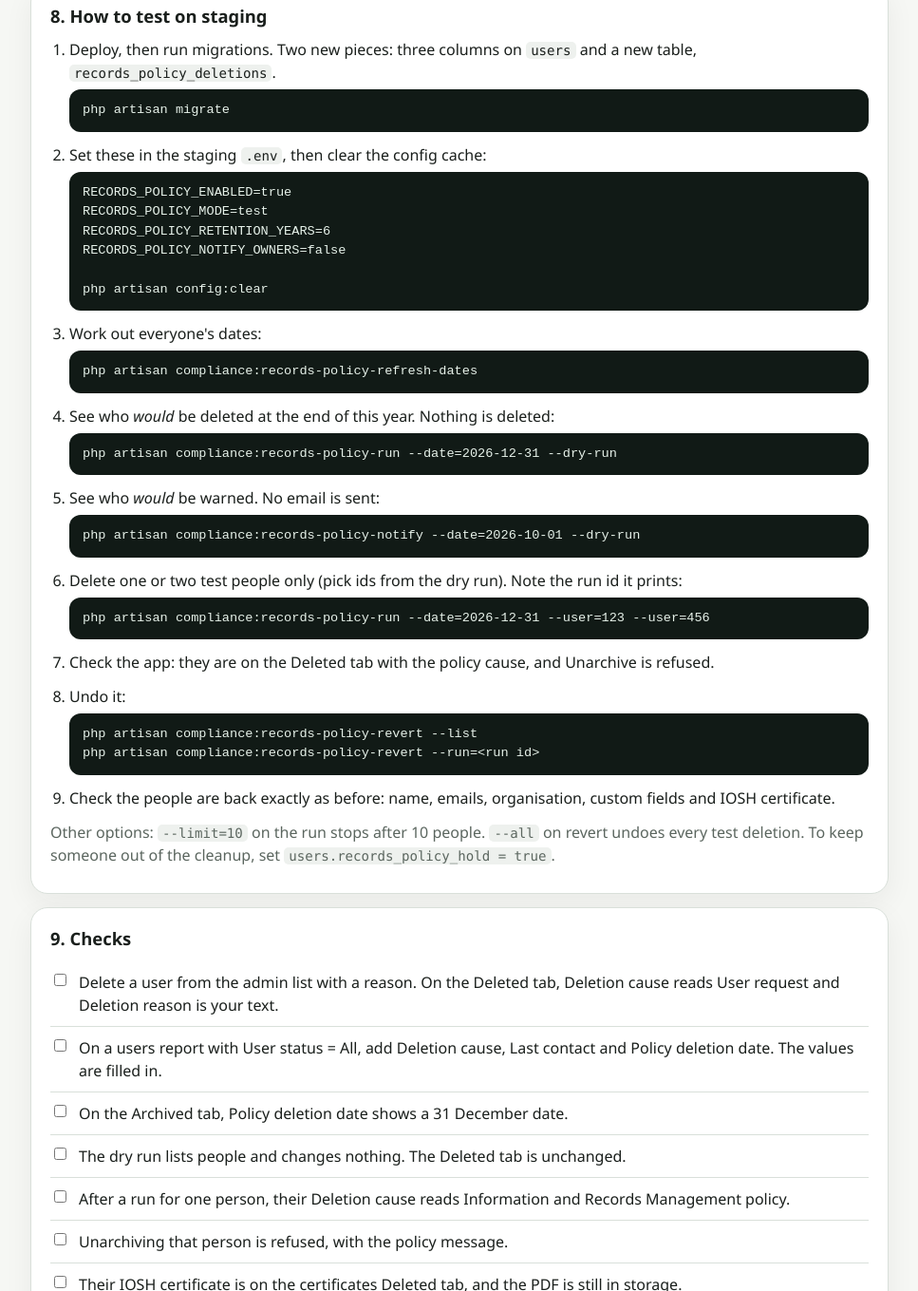
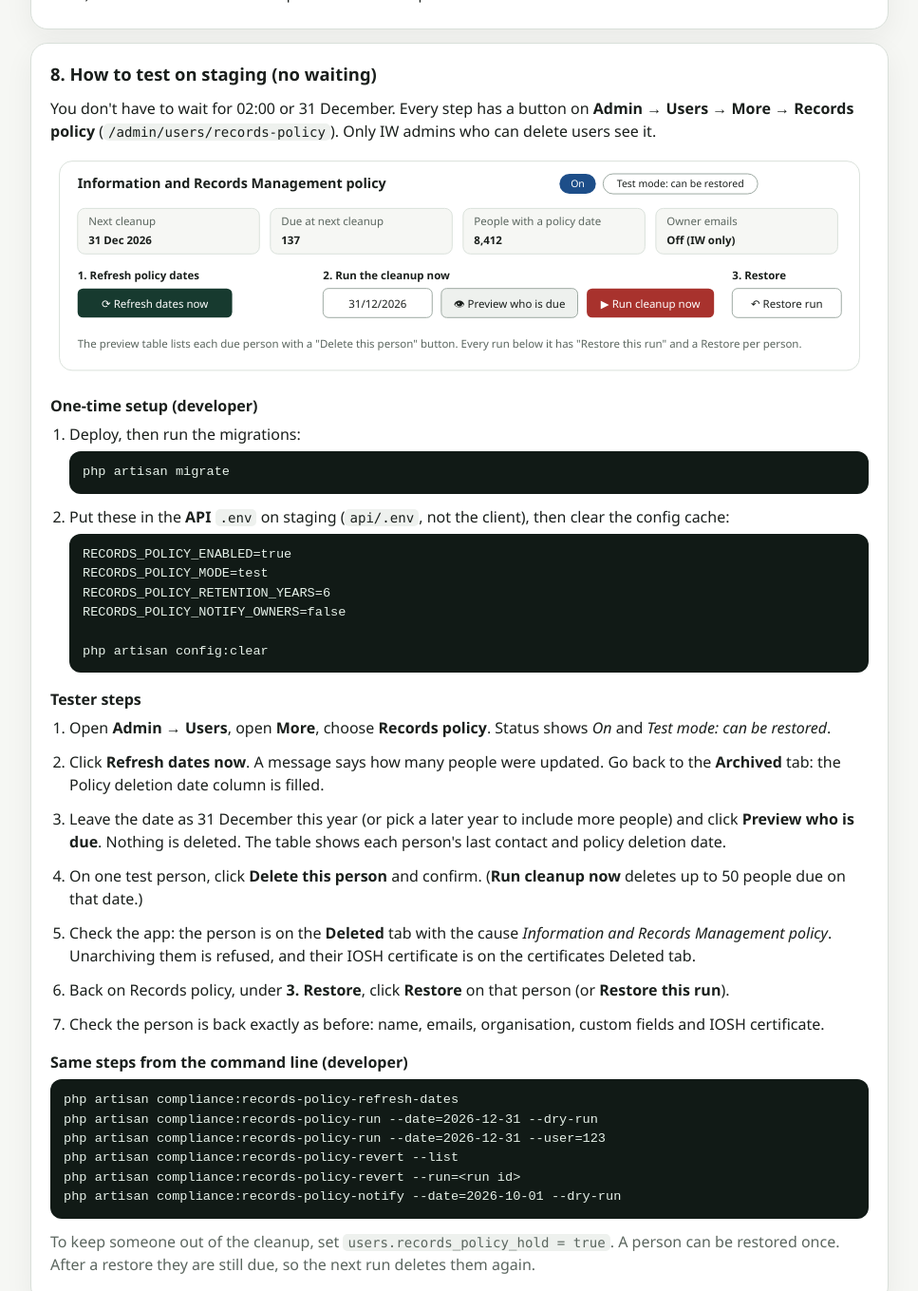
Before and after one commit to tjthouhid/archiving, a plain HTML site: page TEST-85-DELETION-CAUSE.html in a window 1280 px wide. Shown: the part 3572-4931 px from the top of the page at 95% size, without its empty margins (156-1123 px from the left). Drawn offline with Linux system fonts and the light colour scheme.

Commit message:
Add files via upload

```diff
--- a/TEST-85-DELETION-CAUSE.html
+++ b/TEST-85-DELETION-CAUSE.html
@@ -200,6 +200,7 @@
       <h2>7. Where it shows in the app</h2>
       <table>
         <tr><th>Place</th><th>What you see</th></tr>
+        <tr><td>Admin → Users → More → <strong>Records policy</strong></td><td>Status, and buttons to refresh dates, preview, run the cleanup now and restore. See section 8.</td></tr>
         <tr><td>Admin → Users → <strong>Archived</strong> tab</td><td>New column <strong>Policy deletion date</strong>. Hover: "Can be unarchived until this date".</td></tr>
         <tr><td>Admin → Users → <strong>Deleted</strong> tab</td><td><strong>Deletion cause</strong> reads User request or Information and Records Management policy. The deletion reason explains the policy deletion.</td></tr>
         <tr><td>Admin → Users → Archived → <strong>Unarchive</strong></td><td>For a person deleted by the policy: "Deleted under the Information and Records Management policy on {date}. This record cannot be unarchived."</td></tr>
@@ -210,32 +211,60 @@
     </section>
 
     <section class="card">
-      <h2>8. How to test on staging</h2>
+      <h2>8. How to test on staging (no waiting)</h2>
+      <p>You don't have to wait for 02:00 or 31 December. Every step has a button on <strong>Admin → Users → More → Records policy</strong> (<code>/admin/users/records-policy</code>). Only IW admins who can delete users see it.</p>
+      <svg viewBox="0 0 900 250" role="img" aria-label="Mock-up of the Records policy admin page with its three steps">
+        <rect x="10" y="10" width="880" height="230" rx="14" fill="#ffffff" stroke="#d9e0da"/>
+        <text x="30" y="40" font-size="15" font-weight="700" fill="#1a1f1c">Information and Records Management policy</text>
+        <rect x="560" y="24" width="40" height="22" rx="11" fill="#1d4e89"/><text x="580" y="39" font-size="11" fill="#fff" text-anchor="middle">On</text>
+        <rect x="608" y="24" width="170" height="22" rx="11" fill="#fff" stroke="#9aa79f"/><text x="693" y="39" font-size="11" fill="#1a1f1c" text-anchor="middle">Test mode: can be restored</text>
+        <g font-size="12">
+          <rect x="30" y="62" width="200" height="50" rx="8" fill="#f6f7f4" stroke="#d9e0da"/><text x="42" y="80" fill="#5b665f">Next cleanup</text><text x="42" y="101" font-weight="700" fill="#1a1f1c">31 Dec 2026</text>
+          <rect x="242" y="62" width="200" height="50" rx="8" fill="#f6f7f4" stroke="#d9e0da"/><text x="254" y="80" fill="#5b665f">Due at next cleanup</text><text x="254" y="101" font-weight="700" fill="#1a1f1c">137</text>
+          <rect x="454" y="62" width="200" height="50" rx="8" fill="#f6f7f4" stroke="#d9e0da"/><text x="466" y="80" fill="#5b665f">People with a policy date</text><text x="466" y="101" font-weight="700" fill="#1a1f1c">8,412</text>
+          <rect x="666" y="62" width="200" height="50" rx="8" fill="#f6f7f4" stroke="#d9e0da"/><text x="678" y="80" fill="#5b665f">Owner emails</text><text x="678" y="101" font-weight="700" fill="#1a1f1c">Off (IW only)</text>
+        </g>
+        <g font-size="12">
+          <text x="30" y="140" font-weight="700" fill="#1a1f1c">1. Refresh policy dates</text>
+          <rect x="30" y="150" width="170" height="32" rx="6" fill="#173a2f"/><text x="115" y="171" fill="#fff" text-anchor="middle">⟳  Refresh dates now</text>
+          <text x="300" y="140" font-weight="700" fill="#1a1f1c">2. Run the cleanup now</text>
+          <rect x="300" y="150" width="120" height="32" rx="6" fill="#fff" stroke="#9aa79f"/><text x="360" y="171" fill="#1a1f1c" text-anchor="middle">31/12/2026</text>
+          <rect x="430" y="150" width="150" height="32" rx="6" fill="#eef1ee" stroke="#9aa79f"/><text x="505" y="171" fill="#1a1f1c" text-anchor="middle">👁  Preview who is due</text>
+          <rect x="590" y="150" width="140" height="32" rx="6" fill="#a8322d"/><text x="660" y="171" fill="#fff" text-anchor="middle">▶  Run cleanup now</text>
+          <text x="750" y="140" font-weight="700" fill="#1a1f1c">3. Restore</text>
+          <rect x="750" y="150" width="120" height="32" rx="6" fill="#fff" stroke="#9aa79f"/><text x="810" y="171" fill="#1a1f1c" text-anchor="middle">↶  Restore run</text>
+        </g>
+        <text x="30" y="215" font-size="12" fill="#5b665f">The preview table lists each due person with a "Delete this person" button. Every run below it has "Restore this run" and a Restore per person.</text>
+      </svg>
+      <h3>One-time setup (developer)</h3>
       <ol class="steps">
-        <li>Deploy, then run migrations. Two new pieces: three columns on <code>users</code> and a new table, <code>records_policy_deletions</code>.
-          <pre>php artisan migrate</pre></li>
-        <li>Set these in the staging <code>.env</code>, then clear the config cache:
+        <li>Deploy, then run the migrations: <pre>php artisan migrate</pre></li>
+        <li>Put these in the <strong>API</strong> <code>.env</code> on staging (<code>api/.env</code>, not the client), then clear the config cache:
           <pre>RECORDS_POLICY_ENABLED=true
 RECORDS_POLICY_MODE=test
 RECORDS_POLICY_RETENTION_YEARS=6
 RECORDS_POLICY_NOTIFY_OWNERS=false
 
 php artisan config:clear</pre></li>
-        <li>Work out everyone's dates:
-          <pre>php artisan compliance:records-policy-refresh-dates</pre></li>
-        <li>See who <em>would</em> be deleted at the end of this year. Nothing is deleted:
-          <pre>php artisan compliance:records-policy-run --date=2026-12-31 --dry-run</pre></li>
-        <li>See who <em>would</em> be warned. No email is sent:
-          <pre>php artisan compliance:records-policy-notify --date=2026-10-01 --dry-run</pre></li>
-        <li>Delete one or two test people only (pick ids from the dry run). Note the run id it prints:
-          <pre>php artisan compliance:records-policy-run --date=2026-12-31 --user=123 --user=456</pre></li>
-        <li>Check the app: they are on the Deleted tab with the policy cause, and Unarchive is refused.</li>
-        <li>Undo it:
-          <pre>php artisan compliance:records-policy-revert --list
-php artisan compliance:records-policy-revert --run=&lt;run id&gt;</pre></li>
-        <li>Check the people are back exactly as before: name, emails, organisation, custom fields and IOSH certificate.</li>
       </ol>
-      <p class="muted">Other options: <code>--limit=10</code> on the run stops after 10 people. <code>--all</code> on revert undoes every test deletion. To keep someone out of the cleanup, set <code>users.records_policy_hold = true</code>.</p>
+      <h3>Tester steps</h3>
+      <ol class="steps">
+        <li>Open <strong>Admin → Users</strong>, open <strong>More</strong>, choose <strong>Records policy</strong>. Status shows <em>On</em> and <em>Test mode: can be restored</em>.</li>
+        <li>Click <strong>Refresh dates now</strong>. A message says how many people were updated. Go back to the <strong>Archived</strong> tab: the Policy deletion date column is filled.</li>
+        <li>Leave the date as 31 December this year (or pick a later year to include more people) and click <strong>Preview who is due</strong>. Nothing is deleted. The table shows each person's last contact and policy deletion date.</li>
+        <li>On one test person, click <strong>Delete this person</strong> and confirm. (<strong>Run cleanup now</strong> deletes up to 50 people due on that date.)</li>
+        <li>Check the app: the person is on the <strong>Deleted</strong> tab with the cause <em>Information and Records Management policy</em>. Unarchiving them is refused, and their IOSH certificate is on the certificates Deleted tab.</li>
+        <li>Back on Records policy, under <strong>3. Restore</strong>, click <strong>Restore</strong> on that person (or <strong>Restore this run</strong>).</li>
+        <li>Check the person is back exactly as before: name, emails, organisation, custom fields and IOSH certificate.</li>
+      </ol>
+      <h3>Same steps from the command line (developer)</h3>
+      <pre>php artisan compliance:records-policy-refresh-dates
+php artisan compliance:records-policy-run --date=2026-12-31 --dry-run
+php artisan compliance:records-policy-run --date=2026-12-31 --user=123
+php artisan compliance:records-policy-revert --list
+php artisan compliance:records-policy-revert --run=&lt;run id&gt;
+php artisan compliance:records-policy-notify --date=2026-10-01 --dry-run</pre>
+      <p class="muted">To keep someone out of the cleanup, set <code>users.records_policy_hold = true</code>. A person can be restored once. After a restore they are still due, so the next run deletes them again.</p>
     </section>
 
     <section class="card">
@@ -243,13 +272,17 @@ php artisan compliance:records-policy-revert --run=&lt;run id&gt;</pre></li>
       <label class="check"><input type="checkbox" data-id="cause" /> Delete a user from the admin list with a reason. On the Deleted tab, Deletion cause reads User request and Deletion reason is your text.</label>
       <label class="check"><input type="checkbox" data-id="report" /> On a users report with User status = All, add Deletion cause, Last contact and Policy deletion date. The values are filled in.</label>
       <label class="check"><input type="checkbox" data-id="archived-date" /> On the Archived tab, Policy deletion date shows a 31 December date.</label>
-      <label class="check"><input type="checkbox" data-id="dry-run" /> The dry run lists people and changes nothing. The Deleted tab is unchanged.</label>
+      <label class="check"><input type="checkbox" data-id="page" /> Admin → Users → More → Records policy opens the page. An admin without permission to delete users does not see it.</label>
+      <label class="check"><input type="checkbox" data-id="refresh-button" /> Refresh dates now shows how many people were updated, and Due at next cleanup changes to match.</label>
+      <label class="check"><input type="checkbox" data-id="dry-run" /> Preview who is due lists people and changes nothing. The Deleted tab is unchanged.</label>
+      <label class="check"><input type="checkbox" data-id="run-button" /> Delete this person removes only that person. Run cleanup now removes at most 50 people.</label>
+      <label class="check"><input type="checkbox" data-id="restore-button" /> Restore (one person) and Restore this run put people back, and the row then shows Restored.</label>
       <label class="check"><input type="checkbox" data-id="policy-delete" /> After a run for one person, their Deletion cause reads Information and Records Management policy.</label>
       <label class="check"><input type="checkbox" data-id="no-unarchive" /> Unarchiving that person is refused, with the policy message.</label>
       <label class="check"><input type="checkbox" data-id="iosh-hidden" /> Their IOSH certificate is on the certificates Deleted tab, and the PDF is still in storage.</label>
       <label class="check"><input type="checkbox" data-id="revert" /> After revert, the person is back as before, including their IOSH certificate.</label>
       <label class="check"><input type="checkbox" data-id="legacy" /> The legacy database has no changes for those people.</label>
-      <label class="check"><input type="checkbox" data-id="off" /> With <code>RECORDS_POLICY_ENABLED=false</code>, the run deletes nothing. With <code>RECORDS_POLICY_MODE=live</code>, it refuses to start.</label>
+      <label class="check"><input type="checkbox" data-id="off" /> With <code>RECORDS_POLICY_ENABLED=false</code>, Run cleanup now is greyed out and the API refuses it. With <code>RECORDS_POLICY_MODE=live</code>, it refuses to start.</label>
       <label class="check"><input type="checkbox" data-id="notice" /> The notify command emails IW admins a summary, and owners get nothing while owner emails are off.</label>
     </section>
 
@@ -266,7 +299,8 @@ php artisan compliance:records-policy-revert --run=&lt;run id&gt;</pre></li>
         <tr><td>Emails</td><td><code>app/Notifications/RecordsPolicyNoticeNotification.php</code>, <code>RecordsPolicyAdminSummaryNotification.php</code>, <code>app/Services/RecordsPolicy/RecordsPolicyRecipients.php</code></td></tr>
         <tr><td>Unarchive guard</td><td><code>UnarchiveOrganisationUsers.php</code>, <code>AdminRestoreUser.php</code>, <code>AdminUserArchiveController.php</code>, <code>app/Exceptions/UserDeletedException.php</code></td></tr>
         <tr><td>Reports and grid</td><td><code>SharedUserColumns.php</code>, <code>UsersDataset.php</code>, <code>UserResource.php</code>, <code>client/…/Admin/UserGrid/Columns.js</code></td></tr>
-        <tr><td>Tests</td><td><code>tests/Feature/Lifecycle/RecordsPolicyTest.php</code> (21 tests)</td></tr>
+        <tr><td>Admin page</td><td><code>app/Http/Controllers/Admin/AdminRecordsPolicyController.php</code>, <code>app/Services/RecordsPolicy/RecordsPolicyCleanup.php</code>, routes in <code>routes/admin.php</code>, <code>client/src/app/admin/users/records-policy/page.js</code>, <code>client/…/templates/admin/users/RecordsPolicyPanel.js</code>, More menu in <code>client/…/Admin/UserGrid/DataTable.js</code></td></tr>
+        <tr><td>Tests</td><td><code>tests/Feature/Lifecycle/RecordsPolicyTest.php</code> (25 tests)</td></tr>
       </table>
     </section>
 
```
